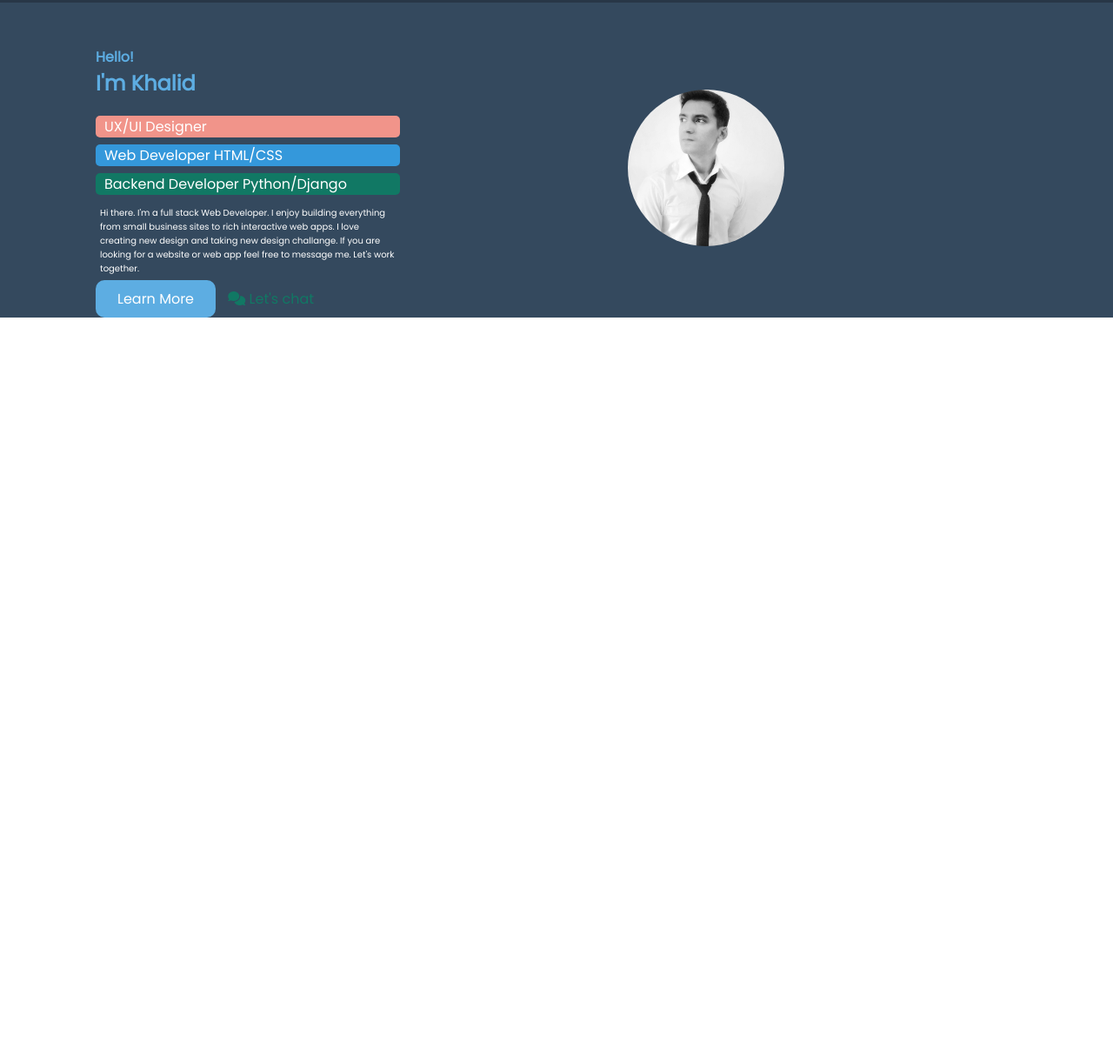
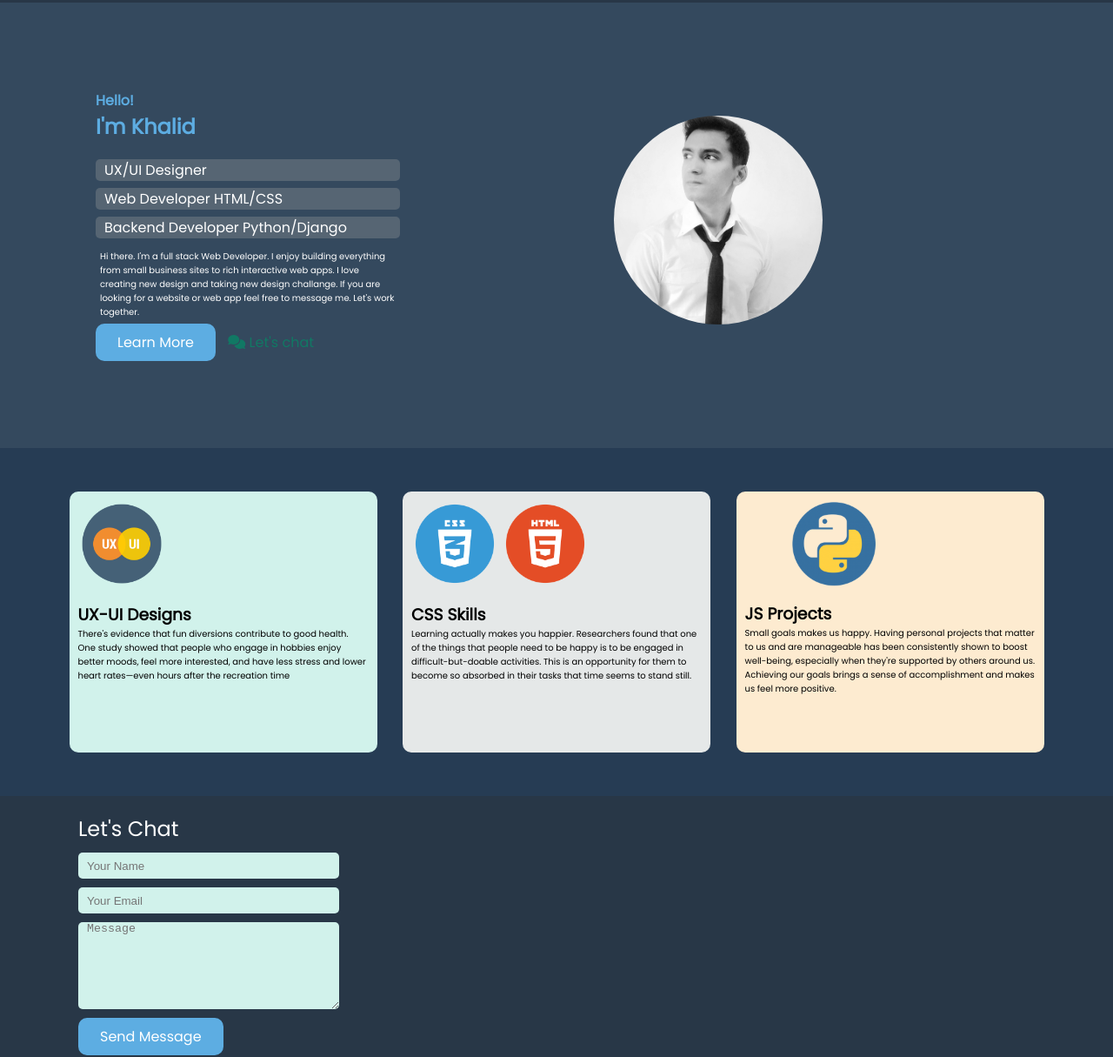
Before and after one commit to Khalidprithy/Personal-Portfolio, a plain HTML site: page index.html in a window 1280 px wide. Shown: the part 77-1292 px from the top of the page at 87% size. Before the commit the page ends 800 px from the top, so only its background shows below. Drawn offline with Linux system fonts and the light colour scheme; a web font is replaced by a local one.

Commit message:
Experience Section Added

```diff
--- a/index.html
+++ b/index.html
@@ -57,10 +57,55 @@
                 </div>
             </div>
             <div class="info-graphics">
-                <img src="images/khalid.jpeg" alt="">
+                <div>
+                    <img src="images/khalid.jpeg" alt="">
+                </div>
 
             </div>
         </div>
+    </section>
+
+    <!-- experience-section -->
+
+
+    <section class="experience-section">
+
+
+        <div class="ux-ui-section">
+            <img src="images/ux-ui-logo.png" alt="">
+            <h3>UX-UI Designs</h3>
+            <p>There's evidence that fun diversions contribute to good health. One study showed that people who engage
+                in hobbies enjoy better moods, feel more interested, and have less stress and lower heart rates—even
+                hours after the recreation time</p>
+        </div>
+        <div class="html-css-section">
+            <img src="images/css-logo.png" alt="">
+            <img src="images/html-logo.png" alt="">
+            <h3>CSS Skills</h3>
+            <p>Learning actually makes you happier. Researchers found that one of the things that people need to be
+                happy is to be engaged in difficult-but-doable activities. This is an opportunity for them to become so
+                absorbed in their tasks that time seems to stand still.</p>
+        </div>
+        <div class="js-section">
+            <img src="images/python-logo.png" alt="">
+            <h3>JS Projects</h3>
+            <p>Small goals makes us happy. Having personal projects that matter to us and are manageable
+                has been consistently shown to boost well-being, especially when they're supported by others around
+                us. Achieving our goals brings a sense of accomplishment and makes us feel more positive.</p>
+        </div>
+    </section>
+
+    <section class="contact-page">
+
+        <form>
+            <h2>Let's Chat</h2>
+            <input type="text" class="contact-input" placeholder="Your Name">
+            <input type="email" class="contact-input" placeholder="Your Email">
+            <textarea type="text" class="contact-input message-input" placeholder="Message"></textarea>
+            <button type="button" class="send-button">Send Message
+            </button>
+        </form>
+
     </section>
 
 
--- a/style.css
+++ b/style.css
@@ -2,6 +2,11 @@
     box-sizing: border-box;
     margin: 0;
     padding: 0;
+}
+
+body {
+    font-family: 'Poppins', sans-serif;
+
 }
 
 li,
@@ -12,7 +17,9 @@ button {
     font-size: 16px;
     color: white;
     text-decoration: none;
+
 }
+
 
 header {
     background: #283747;
@@ -20,7 +27,8 @@ header {
     display: flex;
     justify-content: space-between;
     align-items: center;
-    padding: 30px 10%;
+    padding-left: 110px;
+
 }
 
 header h1 {
@@ -33,9 +41,13 @@ header h1 {
     list-style: none;
 }
 
+.cta {
+    padding-right: 100px;
+}
+
 .nav-links li {
     display: inline-block;
-    padding: 0px 20px;
+    padding: 20px;
 }
 
 .nav-links a {
@@ -62,18 +74,18 @@ button:hover {
 .gretting {
     display: flex;
     background-color: #34495E;
+    padding: 100px 20px;
 
 }
 
 .gretting-info {
     width: 40%;
     font-family: 'Poppins', sans-serif;
-    margin-left: 110px;
+    margin-left: 90px;
     color: white;
 }
 
 .hello-text {
-    padding-top: 50px;
     padding-bottom: 20px;
     color: #5DADE2;
     font-family: 'Poppins', sans-serif;
@@ -85,9 +97,13 @@ button:hover {
     width: 350px;
     list-style: none;
     box-sizing: border-box;
-    background-color: #F1948A;
+    background-color: #566573;
     border-radius: 5px;
     margin-bottom: 8px;
+}
+
+#ux-ui:hover {
+    background-color: #F1948A;
 }
 
 #web-dev {
@@ -95,9 +111,13 @@ button:hover {
     width: 350px;
     list-style: none;
     box-sizing: border-box;
-    background-color: #3498DB;
+    background-color: #566573;
     border-radius: 5px;
     margin-bottom: 8px;
+}
+
+#web-dev:hover {
+    background-color: #3498DB;
 }
 
 #python-dev {
@@ -105,9 +125,13 @@ button:hover {
     width: 350px;
     list-style: none;
     box-sizing: border-box;
-    background-color: #117864;
+    background-color: #566573;
     border-radius: 5px;
     margin-bottom: 8px;
+}
+
+#python-dev:hover {
+    background-color: #117864;
 }
 
 #about-me-pg {
@@ -129,9 +153,116 @@ button:hover {
 }
 
 .info-graphics img {
+    width: 80%;
+    border-radius: 50%;
+    margin-top: 30px;
+    margin-left: 100px;
+
+}
+
+
+/* experience-section */
+
+.experience-section {
+    background-color: #263C54;
     display: flex;
-    width: 60%;
-    border-radius: 50%;
-    margin-top: 100px;
-    margin-left: 100px;
+    height: 400px;
+    justify-content: space-evenly;
+    padding: 50px;
 }
+
+.ux-ui-section {
+    background-color: #D1F2EB;
+    width: 30%;
+    height: 300px;
+    border-radius: 10px;
+    padding-left: 10px;
+}
+
+.ux-ui-section img {
+    width: 100px;
+    padding: 10px 0;
+}
+
+.html-css-section {
+    background-color: #E5E8E8;
+    width: 30%;
+    height: 300px;
+    border-radius: 10px;
+    padding-left: 10px;
+}
+
+.html-css-section img {
+    width: 100px;
+    padding: 10px 0;
+    position: relative;
+}
+
+.js-section {
+    background-color: #FDEBD0;
+    width: 30%;
+    height: 300px;
+    border-radius: 10px;
+    padding-left: 10px;
+}
+
+.js-section img {
+    width: 200px;
+    padding: 10px 0;
+    margin-right: 100px;
+}
+
+.experience-section h3 {
+    text-align: left;
+    font-weight: 600;
+}
+
+.experience-section p {
+    font-size: 10px;
+    padding-right: 10px;
+}
+
+
+/* contact-page */
+
+
+.contact-page {
+    display: flex;
+    background-color: #283747;
+}
+
+.contact-page form {
+    display: inline;
+    width: 300px;
+    height: 300px;
+    color: #EBDEF0;
+    margin-left: 90px;
+    margin-right: 150px;
+    padding-top: 20px;
+}
+
+.contact-page form h2 {
+    font-weight: 300;
+    color: white;
+}
+
+
+.contact-input {
+    background: #D1F2EB;
+    width: 300px;
+    height: 30px;
+    margin-top: 10px;
+    padding-left: 10px;
+    border: none;
+    border-radius: 5px;
+}
+
+
+.message-input {
+    display: flex;
+    border: none;
+    border-radius: 5px;
+    height: 100px;
+    width: 300px;
+    margin: 10px 0;
+}
```
Also changed, not shown: Images/css-logo.png (added), Images/html-logo.png (added), Images/java-script.png (added), Images/python-logo.png (added), Images/ux-ui-logo.png (added).
